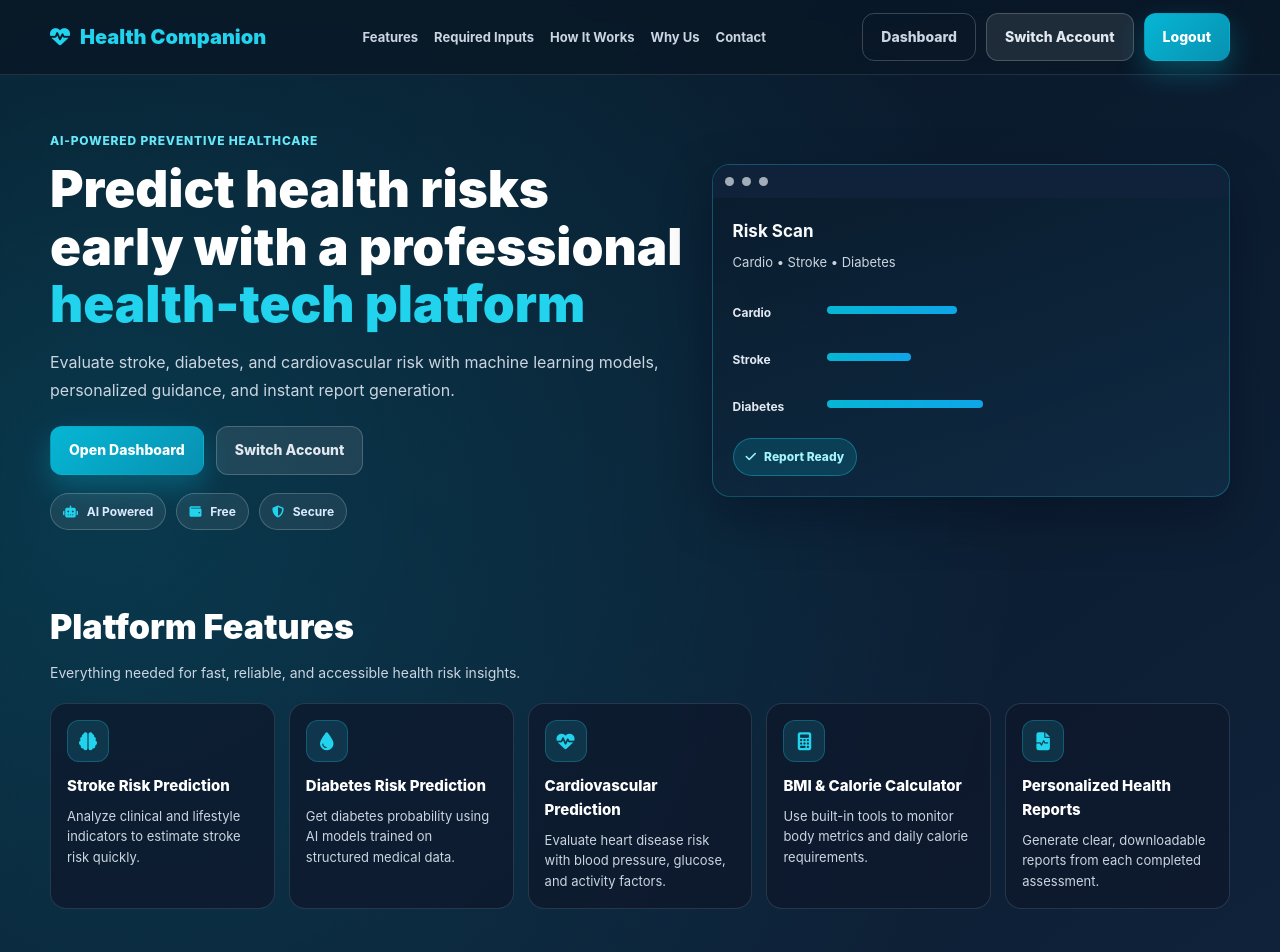
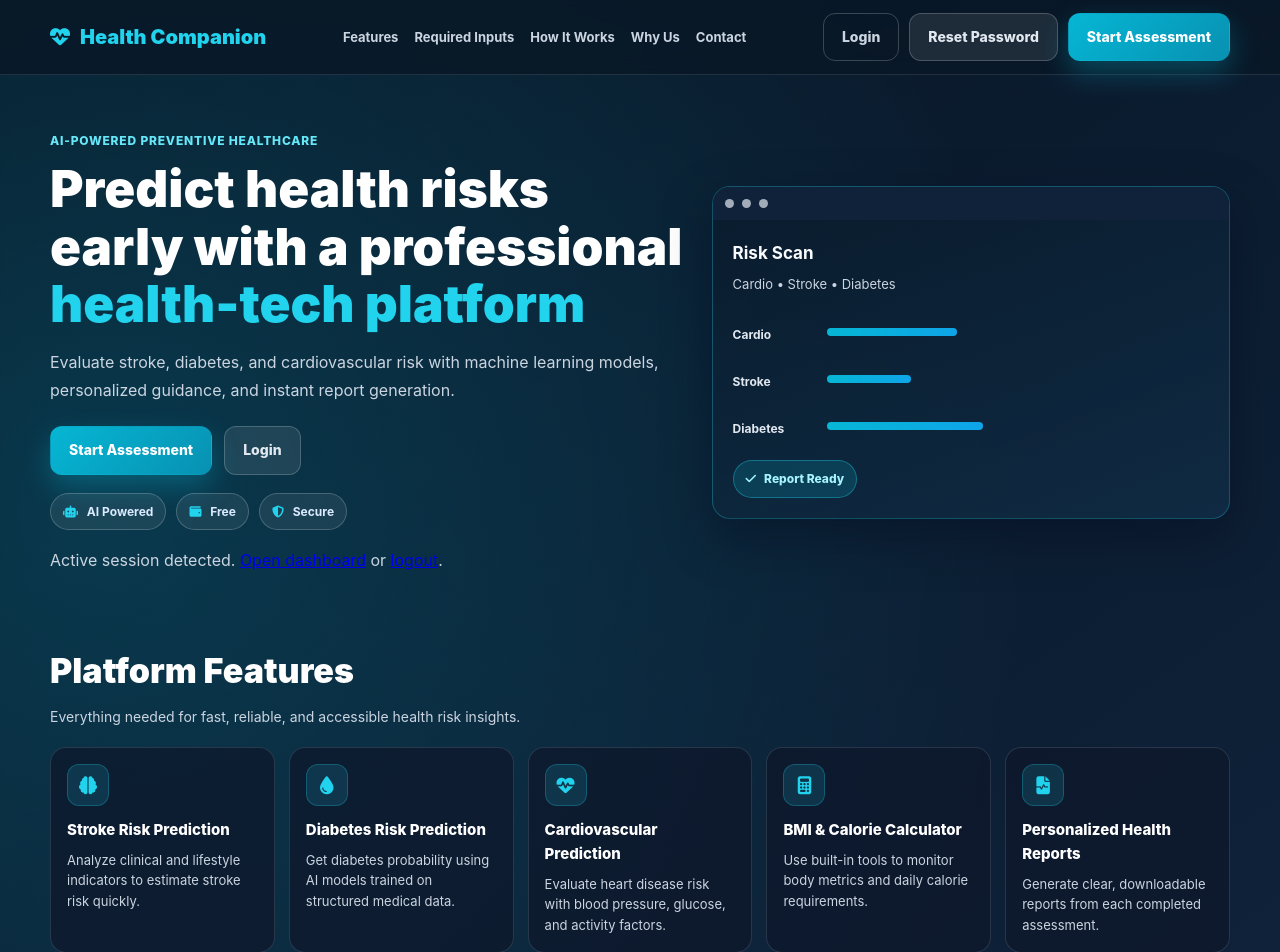
Before and after one commit to aman-yadav-ten/Health-companion, a Flask app: page /landing in a window 1280 px wide. Shown: the top 952 px of the page. Run offline with Flask 3, Linux system fonts and the light colour scheme; the visitor is signed in with stand-in values (Sample User, id 1); data comes from the database, SQL or seed files in the repository.

Commit message:
Fix cardio model compatibility and landing session flow

```diff
--- a/health_app/app_context.py
+++ b/health_app/app_context.py
@@ -73,6 +73,16 @@ def _find_existing_project_file(relative_paths):
         if os.path.exists(absolute_path):
             return relative_path, absolute_path
     return None, None
+
+
+def _apply_model_pickle_compat(model):
+    """
+    Restore attributes that may be missing when pickled sklearn estimators
+    are loaded across different sklearn versions.
+    """
+    if hasattr(model, '__dict__') and not hasattr(model, 'multi_class'):
+        model.multi_class = 'auto'
+    return model
 
 
 # =====================================================
@@ -726,7 +736,7 @@ def strokeml(gender, age, hypertension, heart_disease, ever_married, work_type,
 
         with warnings.catch_warnings():
             warnings.simplefilter("ignore", InconsistentVersionWarning)
-            model = joblib.load(model_path)
+            model = _apply_model_pickle_compat(joblib.load(model_path))
             scaler = joblib.load(scaler_path)
 
         # Create a DataFrame with proper column order to match training data
@@ -789,12 +799,8 @@ def diaml(pregnancies,glucose,bloodpressure,skinthickness,insulin,bmi_dia,diabet
 
         with warnings.catch_warnings():
             warnings.simplefilter("ignore", InconsistentVersionWarning)
-            model = joblib.load(model_path)
+            model = _apply_model_pickle_compat(joblib.load(model_path))
             scaler = joblib.load(scaler_path)
-
-        # Compatibility fix for pickled LogisticRegression objects across sklearn versions.
-        if hasattr(model, '__dict__') and not hasattr(model, 'multi_class'):
-            model.multi_class = 'auto'
 
         # Create a DataFrame with column names matching the training data (capitalized)
         input_df = pd.DataFrame({
@@ -893,7 +899,7 @@ def cardiovascularml(age1,gender1,height,weight,ap_hi,ap_lo,cholesterol,glu,smok
 
         with warnings.catch_warnings():
             warnings.simplefilter("ignore", InconsistentVersionWarning)
-            model = joblib.load(model_path)
+            model = _apply_model_pickle_compat(joblib.load(model_path))
             scaler = joblib.load(scaler_path)
 
         # Normalize profile inputs to the training schema.
--- a/health_app/auth_routes.py
+++ b/health_app/auth_routes.py
@@ -58,7 +58,7 @@ def login():
                 session['user_id'] = account['id']
                 session['id'] = account['id']
                 session['username'] = account['username']
-                session.permanent = True
+                session.permanent = False
                 return redirect(url_for('index'))
 
             msg = 'Invalid username or password.'
--- a/health_app/page_routes.py
+++ b/health_app/page_routes.py
@@ -4,7 +4,18 @@ def landing():
     """
     Public landing page shown as the default app route.
     """
-    return render_template('pages/landing.html', msg='')
+    has_active_session = False
+    if session.get('loggedin'):
+        # Normalize any old persistent session into a browser-session cookie.
+        session.permanent = False
+        has_active_session = bool(get_current_user_account())
+        if not has_active_session:
+            session.pop('loggedin', None)
+            session.pop('id', None)
+            session.pop('user_id', None)
+            session.pop('username', None)
+            session.pop('role', None)
+    return render_template('pages/landing.html', msg='', has_active_session=has_active_session)
 
 def index():
     """
--- a/templates/pages/landing.html
+++ b/templates/pages/landing.html
@@ -26,15 +26,9 @@
             </nav>
 
             <div class="lp-nav-actions">
-                {% if session.get('loggedin') %}
-                <a href="{{ url_for('index') }}" class="lp-btn lp-btn-ghost">Dashboard</a>
-                <a href="{{ url_for('login', force=1) }}" class="lp-btn lp-btn-secondary">Switch Account</a>
-                <a href="{{ url_for('logout') }}" class="lp-btn lp-btn-primary">Logout</a>
-                {% else %}
-                <a href="{{ url_for('login') }}" class="lp-btn lp-btn-ghost">Login</a>
+                <a href="{{ url_for('login', force=1) if has_active_session else url_for('login') }}" class="lp-btn lp-btn-ghost">Login</a>
                 <a href="{{ url_for('forgot_password') }}" class="lp-btn lp-btn-secondary">Reset Password</a>
                 <a href="{{ url_for('register') }}" class="lp-btn lp-btn-primary">Start Assessment</a>
-                {% endif %}
             </div>
         </div>
     </header>
@@ -51,13 +45,8 @@
                     </p>
 
                     <div class="lp-hero-actions">
-                        {% if session.get('loggedin') %}
-                        <a href="{{ url_for('index') }}" class="lp-btn lp-btn-primary">Open Dashboard</a>
-                        <a href="{{ url_for('login', force=1) }}" class="lp-btn lp-btn-secondary">Switch Account</a>
-                        {% else %}
                         <a href="{{ url_for('register') }}" class="lp-btn lp-btn-primary">Start Assessment</a>
-                        <a href="{{ url_for('login') }}" class="lp-btn lp-btn-secondary">Login</a>
-                        {% endif %}
+                        <a href="{{ url_for('login', force=1) if has_active_session else url_for('login') }}" class="lp-btn lp-btn-secondary">Login</a>
                     </div>
 
                     <div class="lp-trust-badges" aria-label="Trust Badges">
@@ -65,6 +54,14 @@
                         <span><i class="fa-solid fa-wallet"></i> Free</span>
                         <span><i class="fa-solid fa-shield-halved"></i> Secure</span>
                     </div>
+                    {% if has_active_session %}
+                    <p class="lp-hero-subtitle">
+                        Active session detected.
+                        <a href="{{ url_for('index') }}">Open dashboard</a>
+                        or
+                        <a href="{{ url_for('logout') }}">logout</a>.
+                    </p>
+                    {% endif %}
                 </div>
 
                 <div class="lp-hero-visual lp-reveal" aria-hidden="true">
@@ -388,8 +385,8 @@
                 <div class="lp-demo-content lp-reveal">
                     <h2>Health Report Preview</h2>
                     <p>Professional summary layout with risk level, probability indicators, and recommendations.</p>
-                    <a href="{{ url_for('index') if session.get('loggedin') else url_for('login') }}" class="lp-btn lp-btn-secondary">
-                        {{ 'View Dashboard' if session.get('loggedin') else 'View Dashboard' }}
+                    <a href="{{ url_for('index') if has_active_session else url_for('login') }}" class="lp-btn lp-btn-secondary">
+                        {{ 'View Dashboard' if has_active_session else 'View Dashboard' }}
                     </a>
                 </div>
 
```
